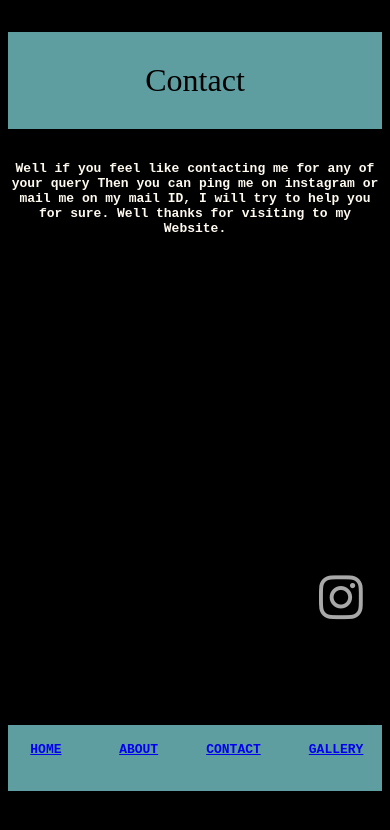
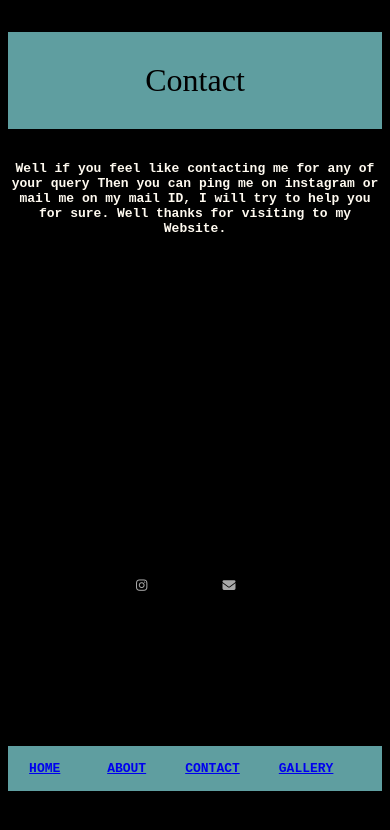
Before and after one commit to goblin22s/Testsite.github.io, a plain HTML site: page contact.html in a window 390 px wide. Shown: the top 830 px of the page. Drawn offline with Linux system fonts and the light colour scheme.

Commit message:
Update style.css

```diff
--- a/style.css
+++ b/style.css
@@ -78,7 +78,7 @@ h2{
     background: 100%;
     text-align: center;
     padding: 15px;
-    font-size:medium;
+    font-size:small;
 
 
 }
@@ -166,3 +166,14 @@ a:hover{
 .fa-brands{
     font-size: 250%;
 }
+@media(max-width:700px){
+    .fa-brands{
+        font-size: small;
+        margin-right: 7%;
+    }
+    .fa-solid{
+        font-size: small;
+        margin-right: 80%;
+    }
+
+}
```
